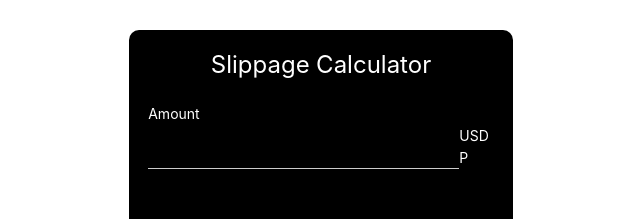
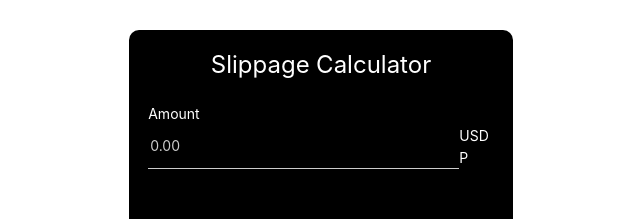
Before and after one commit to Sam44323/slippage_calculator, a React (Create React App) app: page / in a window 1280 px wide. Shown: the top 219 px of the page, without its empty margins (319-959 px from the left). Built offline with nearby package versions, Linux system fonts and the light colour scheme.

Commit message:
add: added trigger for Nan

```diff
--- a/src/App.tsx
+++ b/src/App.tsx
@@ -5,11 +5,25 @@ import { Typography } from "antd";
 import Input from "./components/Input";
 
 const App: React.FC = () => {
-  const [usdp, setUsdp] = React.useState("");
-  const [eth, setEth] = React.useState("");
+  const [formData, setFormData] = React.useState<{
+    usdp: string;
+    eth: string;
+  }>({
+    usdp: "0.00",
+    eth: "0.00",
+  });
   const [focus, setFocus] = React.useState<"usdp" | "eth">("usdp");
   const [leverage, setLeverage] = React.useState(1);
   const [slippage, setSlippage] = React.useState(0.1);
+
+  const formHandler = (key: "usdp" | "eth", value: string) => {
+    console.log(parseFloat(value));
+    if (isNaN(parseFloat(value)) && value.length > 0) return;
+    setFormData({
+      ...formData,
+      [key]: value,
+    });
+  };
 
   return (
     <div className={styles.AppContainer}>
@@ -25,9 +39,9 @@ const App: React.FC = () => {
       </Typography>
       <section className={styles.inputContent}>
         <Input
-          value={usdp}
+          value={formData.usdp}
           name="USDP"
-          changeHandler={setUsdp}
+          changeHandler={formHandler}
           focusHandler={setFocus}
         />
       </section>
--- a/src/components/Input.tsx
+++ b/src/components/Input.tsx
@@ -5,7 +5,7 @@ import styles from "../styles/components/Input.module.scss";
 
 interface IProps {
   name: string;
-  changeHandler: (value: string) => void;
+  changeHandler: (key: "usdp" | "eth", value: string) => void;
   focusHandler: any;
   value: string;
 }
@@ -30,7 +30,9 @@ const Input: React.FC<IProps> = (props) => {
       >
         <input
           value={props.value}
-          onChange={(e) => props.changeHandler(e.target.value)}
+          onChange={(e) =>
+            props.changeHandler(props.name.toLowerCase() as any, e.target.value)
+          }
           onFocus={() => props.focusHandler(props.name)}
         />
         <Typography
```
